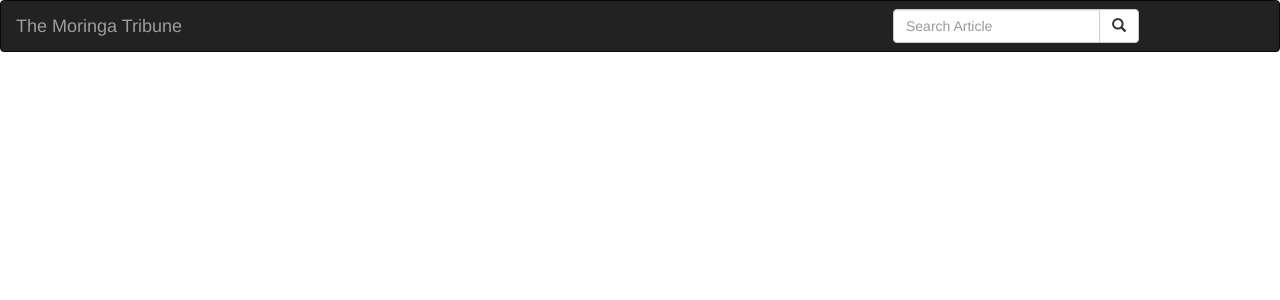
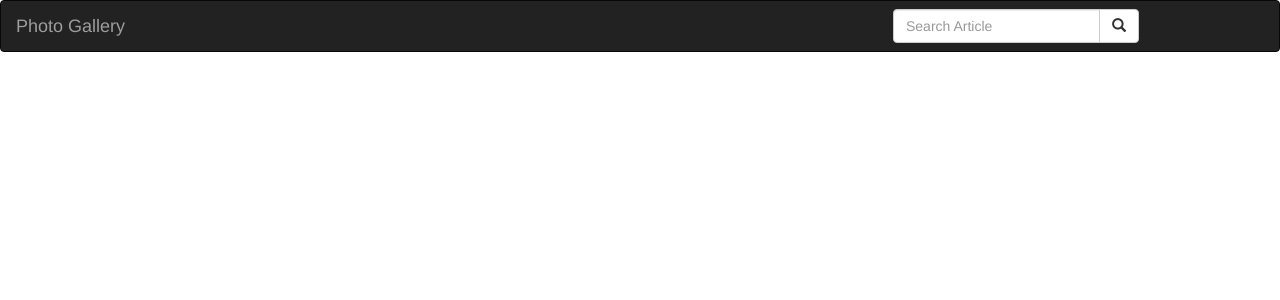
Before and after one commit to FredAtei/Photo-app, a Django app: page / in a window 1280 px wide. Shown: the top 300 px of the page. Run offline with Django 3.2, Linux system fonts and the light colour scheme; some libraries are stand-ins or nearby versions.

Commit message:
add navbar and base templates

```diff
--- a/pictures/templates/navbar.html
+++ b/pictures/templates/navbar.html
@@ -9,7 +9,7 @@
   <nav class="navbar navbar-inverse">
     <div class="container-fluid">
       <div class="navbar-header">
-        <a class="navbar-brand" href="">The Moringa Tribune</a>
+        <a class="navbar-brand" href="">Photo Gallery</a>
       </div>
 
       <!-- Adding a search form  -->
--- a/pictures/templates/pictures/base.html
+++ b/pictures/templates/pictures/base.html
@@ -7,7 +7,7 @@
     {%if title%}
     <title>Photo Gallery - {{title}}</title>
     {%else%}
-    <title>Photo app</title>
+    <title>Photo Gallery</title>
     {%endif%}
 
     {% block styles %}
```
